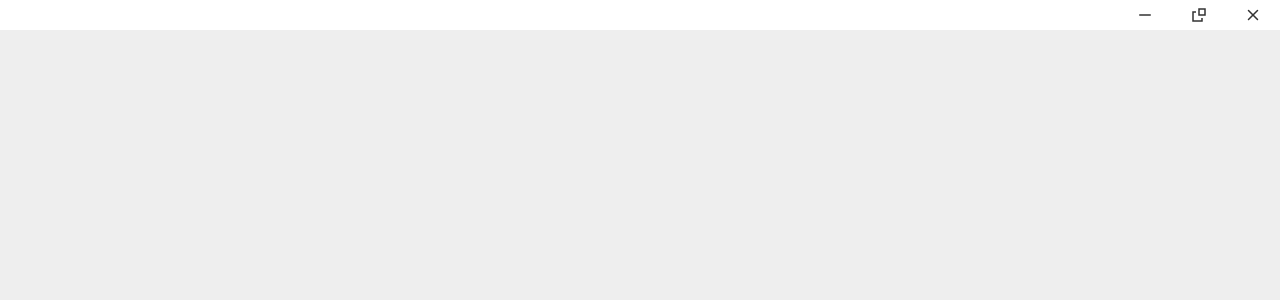
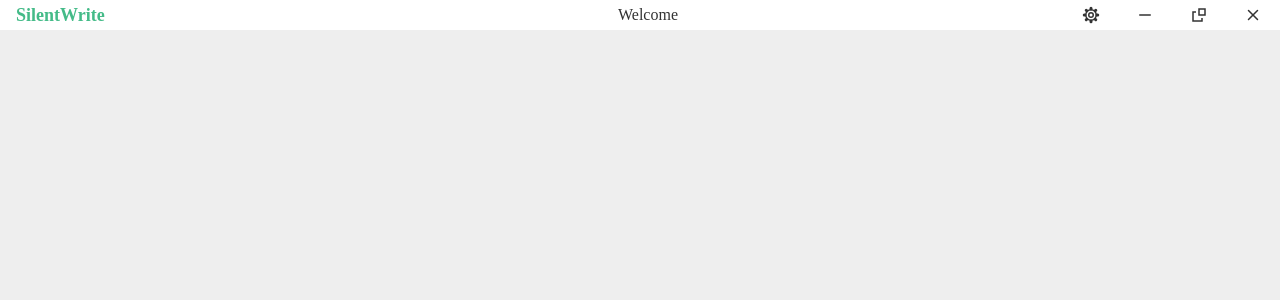
Before and after one commit to foryesify/silentwrite, a Preact app: page / in a window 1280 px wide. Shown: the top 300 px of the page. Built offline with nearby package versions, Linux system fonts and the light colour scheme.

Commit message:
dev: Titlebar

```diff
--- a/package.json
+++ b/package.json
@@ -14,6 +14,7 @@
     "@codemirror/lang-yaml": "^6.1.2",
     "@codemirror/language-data": "^6.5.2",
     "@lezer/highlight": "^1.2.3",
+    "@preact/signals": "^2.9.0",
     "@tauri-apps/api": "^2",
     "@tauri-apps/plugin-opener": "^2",
     "codemirror": "^6.0.2",
--- a/src/comp/Titlebar.css
+++ b/src/assets/Titlebar.css
@@ -3,22 +3,38 @@
     background: var(--fg);
     width: 100%;
     height: 30px;
+    user-select: none;
+}
+
+.placeholder {
+    flex: 1;
 }
 
 .left {
-    flex: 0;
+    flex: 1;
+    display: flex;
+    align-items: center;
+    padding-left: 1rem;
+    gap: 1rem;
+}
+
+.app-title {
+    color: var(--primary);
+    font-weight: bold;
+    font-size: 18px;
 }
 
 .center {
-    flex: 1;
+    flex: 0;
     display: flex;
     justify-content: center;
     align-items: center;
 }
 
 .right {
-    flex: 0;
+    flex: 1;
     display: flex;
+    flex-direction: row-reverse;
 }
 
 .window-buttons {
--- a/src/comp/WindowButtons.css
+++ b/src/assets/WindowButtons.css
@@ -2,6 +2,10 @@
 .maximize-icon:hover,
 .restore-icon:hover {
     background: var(--hover-fade);
+}
+
+.settings-icon:hover {background: var(--hover-fade);
+    color: var(--primary);
 }
 
 .close-icon:hover {
--- a/src/assets/style.css
+++ b/src/assets/main.css
@@ -5,6 +5,7 @@
 }
 
 :root {
+  --primary: #4b8;
   --bg: #eee;
   --fg: #fff;
   --hover-fade: #ddd;
--- a/src/comp/App.jsx
+++ b/src/comp/App.jsx
@@ -1,4 +1,4 @@
-import "../assets/style.css";
+import "../assets/App.css";
 import Titlebar from "./Titlebar";
 
 function App() {
--- /dev/null
+++ b/src/comp/Global.jsx
@@ -0,0 +1,4 @@
+import { signal } from "@preact/signals";
+
+export const gAppName = signal("SilentWrite")
+export const gTitle = signal("Welcome")
--- a/src/comp/Titlebar.jsx
+++ b/src/comp/Titlebar.jsx
@@ -1,20 +1,24 @@
-import "./Titlebar.css"
+import "../assets/Titlebar.css"
 import WindowButtons from "./WindowButtons"
+import { gAppName, gTitle } from "./Global"
 
 function Titlebar() {
     return (
         <div className="titlebar">
             <div className="left">
-                <div className="app-title" data-tauri-drag-region></div>
+                <div className="app-title">{gAppName}</div>
                 <div className="menubar"></div>
             </div>
+            <div className="placeholder" data-tauri-drag-region></div>
             <div className="center" data-tauri-drag-region>
-                <div className="page-title"></div>
+                <div className="page-title" data-tauri-drag-region>
+                    {gTitle}
+                </div>
             </div>
+            <div className="placeholder" data-tauri-drag-region></div>
             <div className="right">
-                <div className="settings"></div>
                 <div className="window-buttons">
-                    <WindowButtons/>
+                    <WindowButtons />
                 </div>
             </div>
         </div>
--- a/src/comp/WindowButtons.jsx
+++ b/src/comp/WindowButtons.jsx
@@ -1,4 +1,4 @@
-import "./WindowButtons.css"
+import "../assets/WindowButtons.css"
 import { useState } from "preact/hooks"
 import { tauriWindowToggleMinMax, isTauri, tauriAppWindow } from "./Tauri"
 import { tauriWindowMinimize, tauriWindowClose } from "./Tauri"
@@ -12,6 +12,7 @@ export default function WindowButtons() {
     }
     return (
         <>
+            <SettingsIcon />
             <MinimizeIcon />
             {maximized ? <MaximizeIcon /> : <RestoreIcon />}
             <CloseIcon />
@@ -67,3 +68,34 @@ function CloseIcon() {
         </div>
     )
 }
+
+function SettingsIcon() {
+    return (
+        <div className="settings-icon">
+            <svg width="18" height="18" viewBox="0 0 24 24" fill="none"
+                stroke="currentColor" stroke-width="2" stroke-linecap="round"
+                stroke-linejoin="round">
+                <circle cx="12" cy="12" r="3" />
+                <g transform="translate(12,12)">
+                    <rect x="-1" y="-10" width="2" height="3"
+                        rx="1" transform="rotate(0)" />
+                    <rect x="-1" y="-10" width="2" height="3"
+                        rx="1" transform="rotate(45)" />
+                    <rect x="-1" y="-10" width="2" height="3"
+                        rx="1" transform="rotate(90)" />
+                    <rect x="-1" y="-10" width="2" height="3"
+                        rx="1" transform="rotate(135)" />
+                    <rect x="-1" y="-10" width="2" height="3"
+                        rx="1" transform="rotate(180)" />
+                    <rect x="-1" y="-10" width="2" height="3"
+                        rx="1" transform="rotate(225)" />
+                    <rect x="-1" y="-10" width="2" height="3"
+                        rx="1" transform="rotate(270)" />
+                    <rect x="-1" y="-10" width="2" height="3"
+                        rx="1" transform="rotate(315)" />
+                </g>
+                <circle cx="12" cy="12" r="7" />
+            </svg>
+        </div>
+    )
+}
--- a/src/main.jsx
+++ b/src/main.jsx
@@ -1,3 +1,4 @@
+import "./assets/main.css"
 import { render } from "preact";
 import App from "./comp/App";
 
```
Also changed, not shown: src/assets/App.css (added), src/comp/Menubar.jsx (added).
